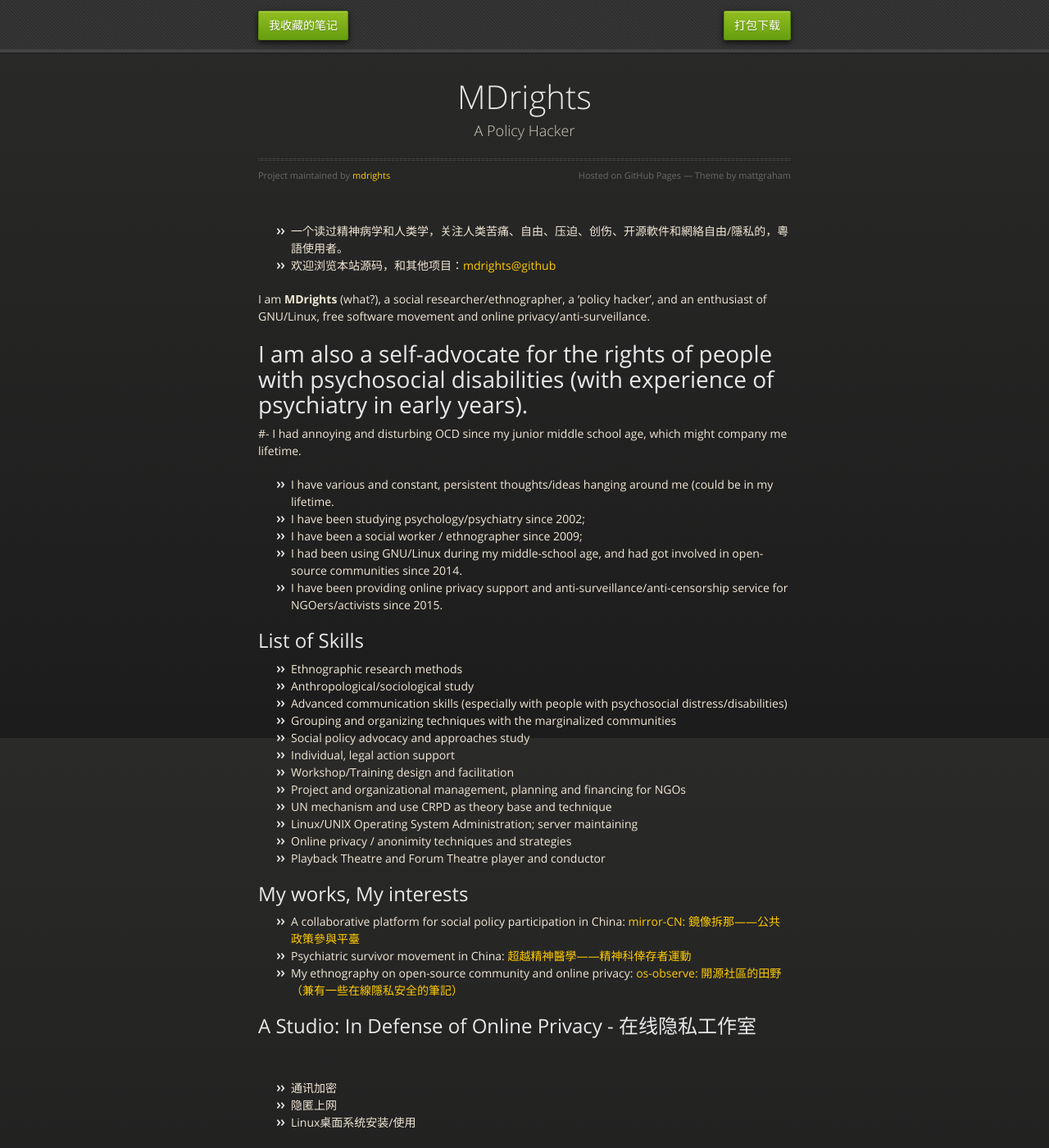
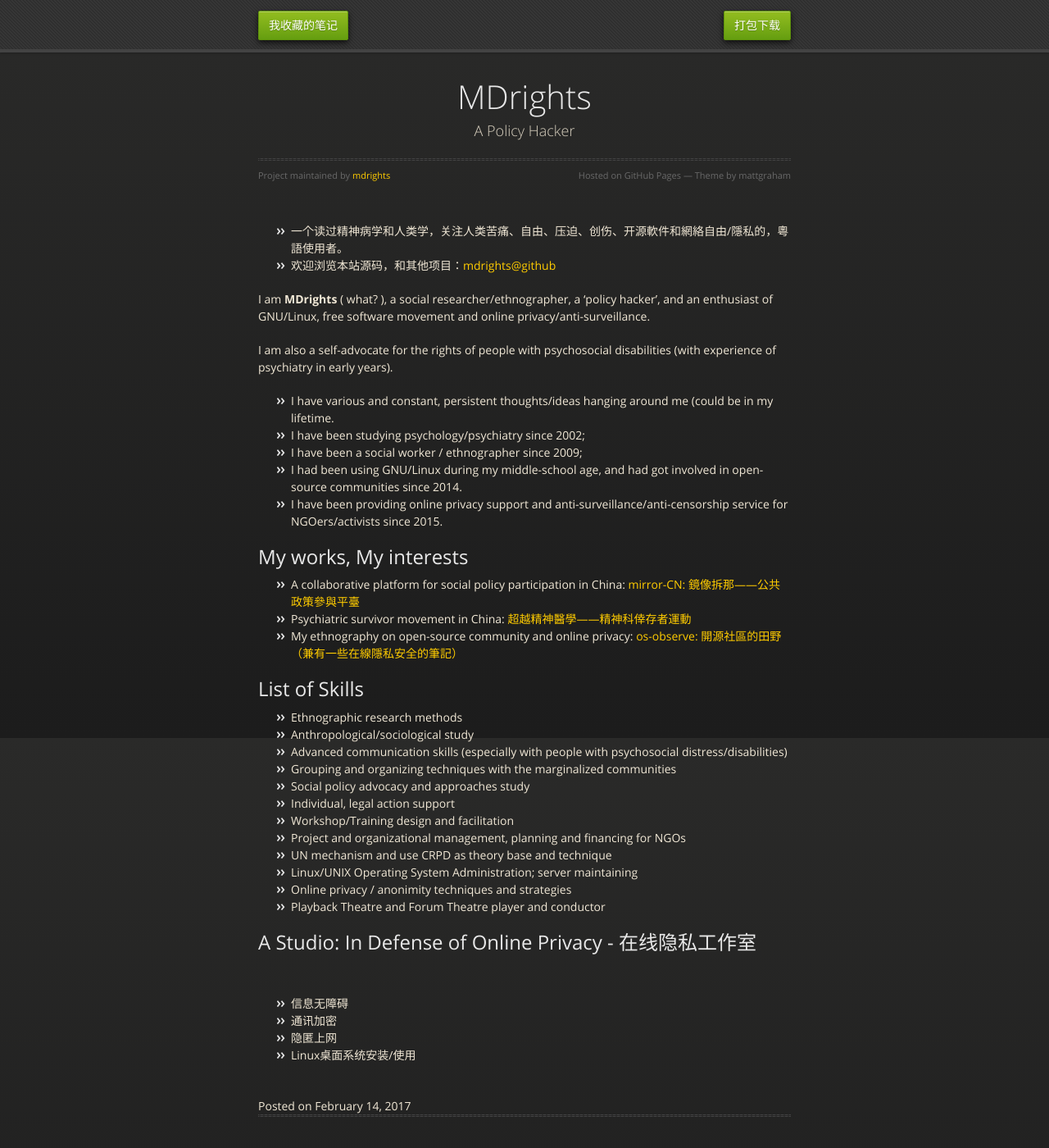
Before and after one commit to mdrights/mdrights.github.io, a Jekyll site: the page built from index.html, in a window 1280 px wide and 1400 px high. Shown: the whole window at 82% size. Built offline with Jekyll 4.4.1, drawn with Linux system fonts in a browser that asks for light colours; some of the changed lines change nothing that is shown.

Commit message:
update front post

```diff
--- a/_posts/2020-11-09-about-me.md
+++ b/_posts/2020-11-09-about-me.md
@@ -8,17 +8,21 @@ date: 2017-02-14
 - 欢迎浏览本站源码，和其他项目：[mdrights@github](https://github.com/mdrights)
 
 
-I am **MDrights** (what?), a social researcher/ethnographer, a 'policy hacker', and an enthusiast of GNU/Linux, free software movement and online privacy/anti-surveillance.
+I am **MDrights** ( what? ), a social researcher/ethnographer, a 'policy hacker', and an enthusiast of GNU/Linux, free software movement and online privacy/anti-surveillance.
 
-# I am also a self-advocate for the rights of people with psychosocial disabilities (with experience of psychiatry in early years).
-
-#- I had annoying and disturbing OCD since my junior middle school age, which might company me lifetime.
+I am also a self-advocate for the rights of people with psychosocial disabilities (with experience of psychiatry in early years).
 
 - I have various and constant, persistent thoughts/ideas hanging around me (could be in my lifetime.
 - I have been studying psychology/psychiatry since 2002;
 - I have been a social worker / ethnographer since 2009;
 - I had been using GNU/Linux during my middle-school age, and had got involved in open-source communities since 2014.
 - I have been providing online privacy support and anti-surveillance/anti-censorship service for NGOers/activists since 2015.
+
+## My works, My interests
+- A collaborative platform for social policy participation in China: [mirror-CN: 鏡像拆那——公共政策參與平臺 ]({{ site.baseurl }}/mirror-CN)
+- Psychiatric survivor movement in China: [超越精神醫學——精神科倖存者運動]({{ site.baseurl }}/beyond-psychiatry)
+- My ethnography on open-source community and online privacy: [os-observe: 開源社區的田野（兼有一些在線隱私安全的筆記）]({{ site.baseurl }}/os-observe)
+
 
 ## List of Skills
 - Ethnographic research methods
@@ -34,15 +38,12 @@ I am **MDrights** (what?), a social researcher/ethnographer, a 'policy hacker',
 - Online privacy / anonimity techniques and strategies
 - Playback Theatre and Forum Theatre player and conductor
 
-## My works, My interests
-- A collaborative platform for social policy participation in China: [mirror-CN: 鏡像拆那——公共政策參與平臺 ]({{ site.baseurl }}/mirror-CN)
-- Psychiatric survivor movement in China: [超越精神醫學——精神科倖存者運動]({{ site.baseurl }}/beyond-psychiatry)
-- My ethnography on open-source community and online privacy: [os-observe: 開源社區的田野（兼有一些在線隱私安全的筆記）]({{ site.baseurl }}/os-observe)
 
 ## A Studio: In Defense of Online Privacy - 在线隐私工作室
 
 <br />
 
+- 信息无障碍
 - 通讯加密
 - 隐匿上网
 - Linux桌面系统安装/使用
```
